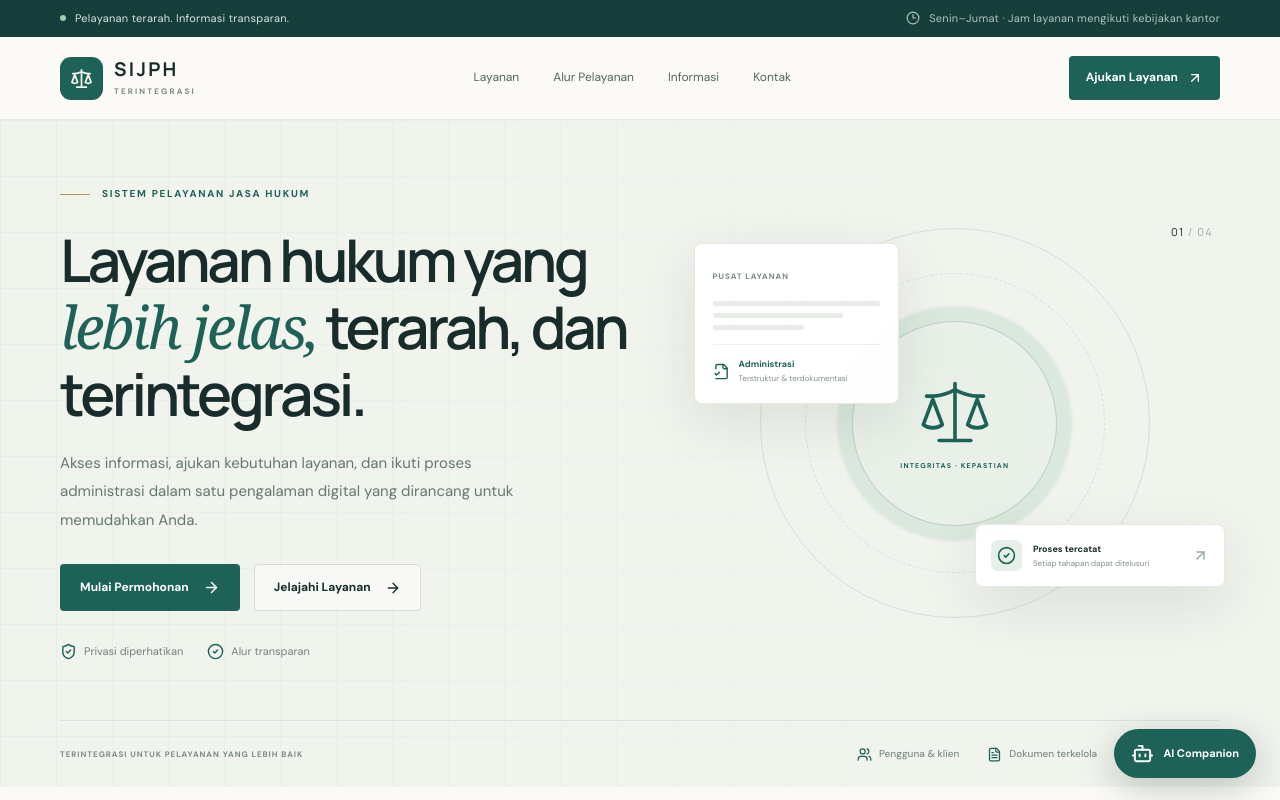
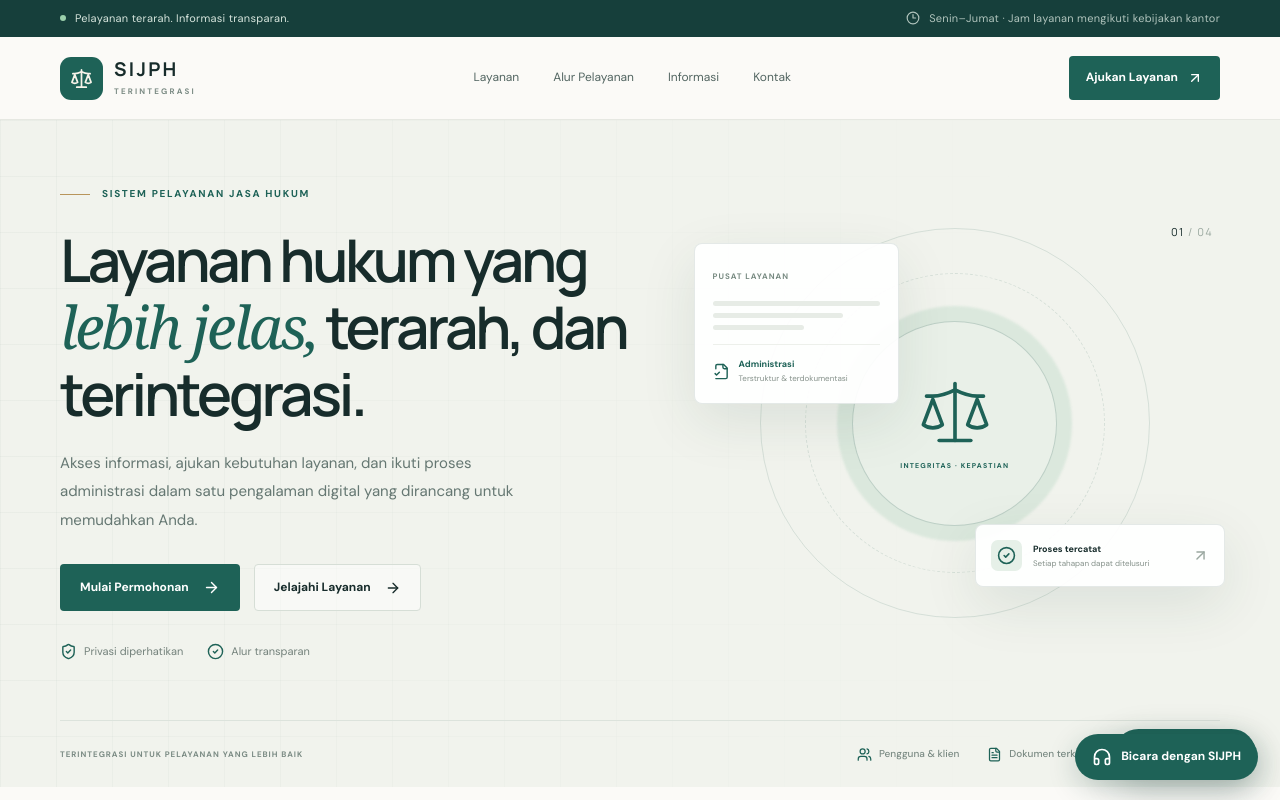
Before and after one commit to n30AK/SIJPH-TERINTEGRASI, a Next.js app: page / in a window 1280 px wide. Shown: the top 800 px of the page. Built offline with nearby package versions, Linux system fonts and the light colour scheme.

Commit message:
feat: mount voice-first AI companion globally

```diff
--- a/app/layout.tsx
+++ b/app/layout.tsx
@@ -1,5 +1,6 @@
 import type { Metadata } from "next";
 import "./globals.css";
+import VoiceCompanion from "./components/VoiceCompanion";
 
 export const metadata: Metadata = {
   title: "SIJPH Terintegrasi — Pelayanan Jasa Hukum",
@@ -8,5 +9,5 @@ export const metadata: Metadata = {
 };
 
 export default function RootLayout({ children }: Readonly<{ children: React.ReactNode }>) {
-  return <html lang="id"><body>{children}</body></html>;
+  return <html lang="id"><body>{children}<VoiceCompanion /></body></html>;
 }
```
